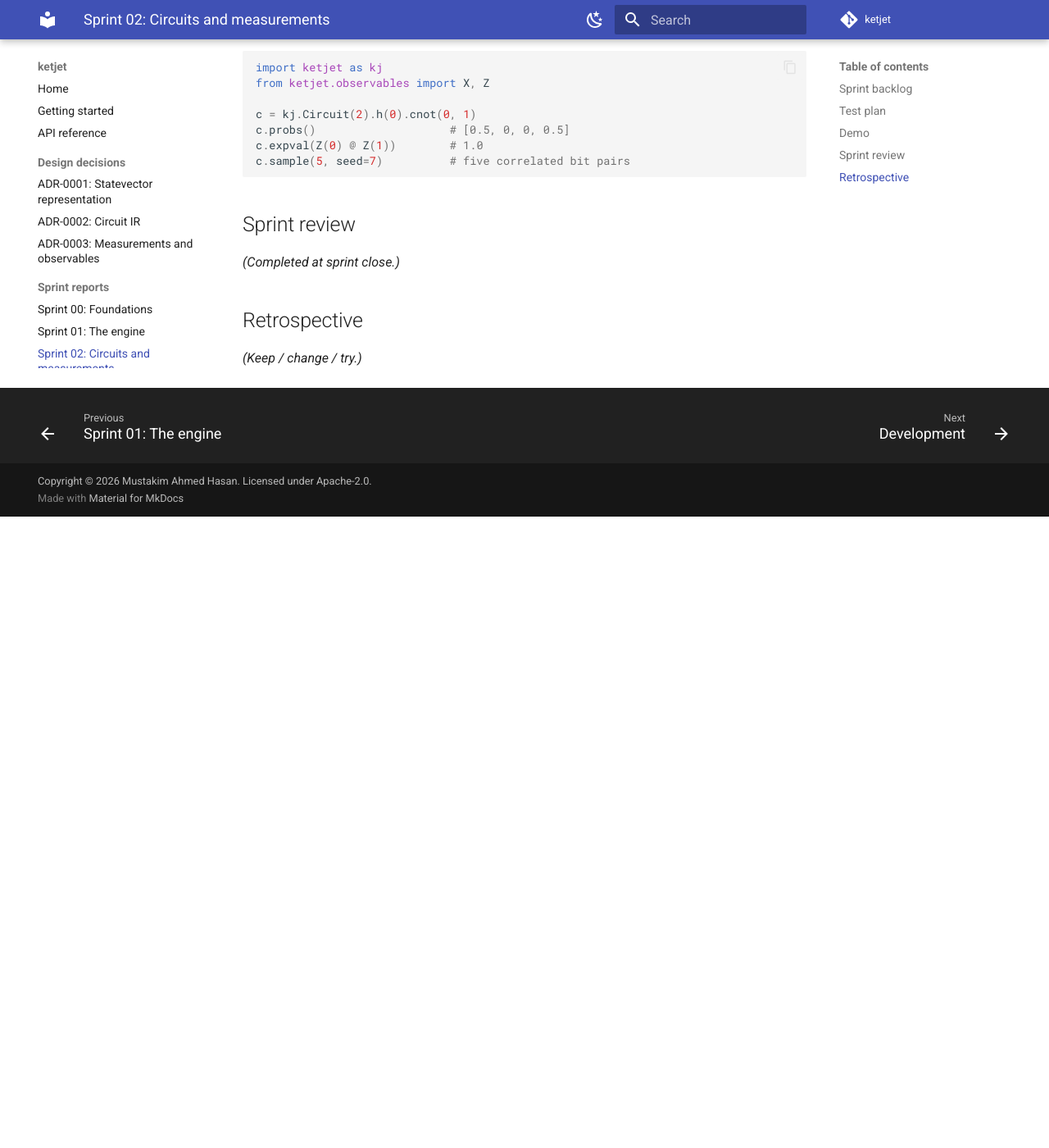
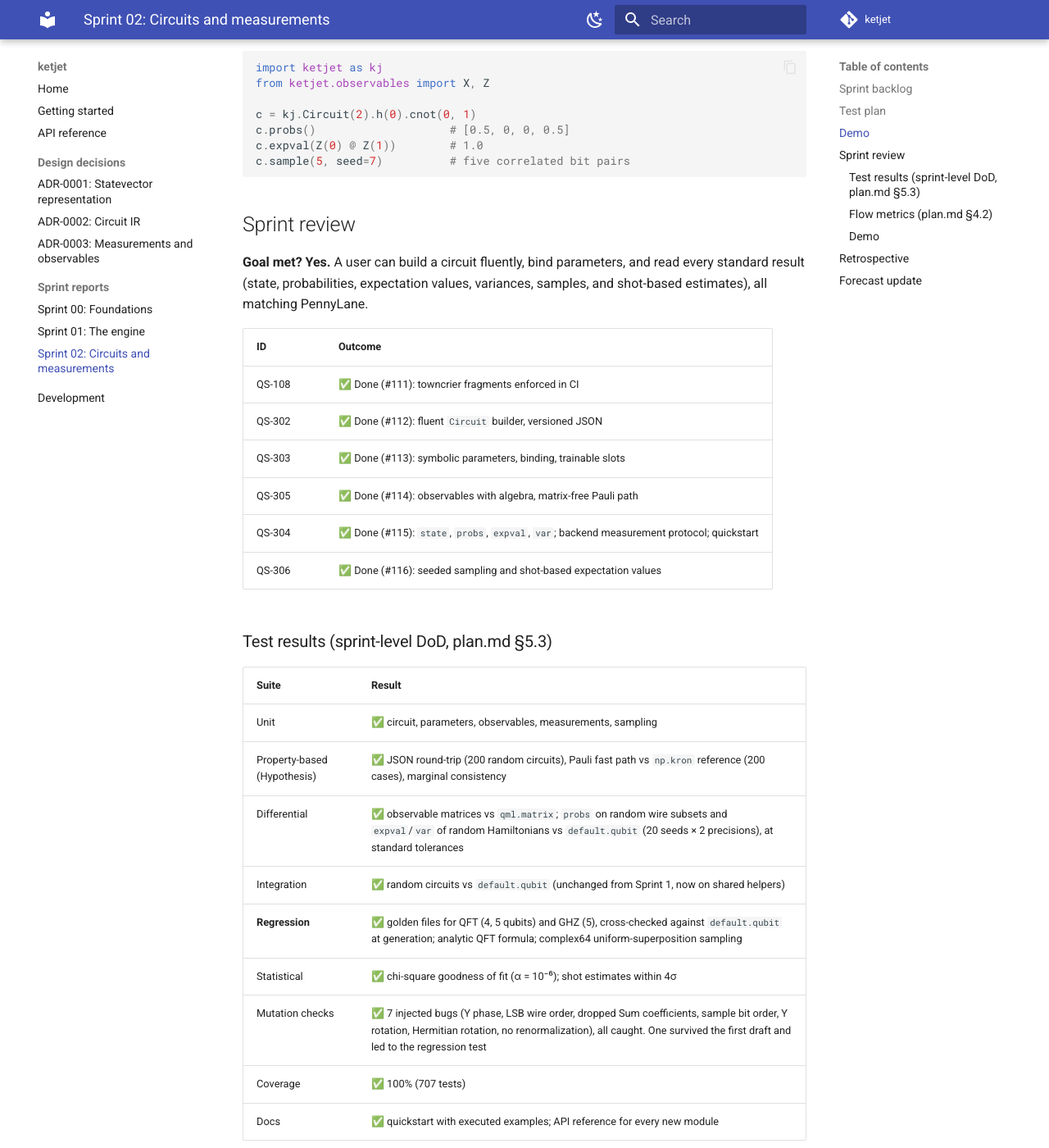
Before and after one commit to hasanahmed77/high-performance-differentiable-quantum-simulator, an MkDocs documentation site: the page built from docs/sprints/sprint-02.md, in a window 1280 px wide and 1400 px high, scrolled down 1770 px. Shown: the whole window at 82% size. Built offline with MkDocs 1.6.1 and Material for MkDocs 9.7.7, drawn with Linux system fonts in a browser that asks for light colours; nearby versions of some CDN libraries; comment, search, counter and statistics services are not loaded; before the commit the page ends 2400 px from its top, so only the background shows below that; some of the changed text lies outside the part shown.

Commit message:
docs: Sprint 02 review and retrospective (#117)
Co-authored-by: Claude Opus 5.5 <noreply@anthropic.com>

````diff
--- a/docs/sprints/sprint-02.md
+++ b/docs/sprints/sprint-02.md
@@ -11,12 +11,12 @@
 
 | ID | Story | Pts | Depends on | PR |
 |---|---|---|---|---|
-| QS-108 | Changelog fragments (towncrier) enforced in CI | 2 | n/a | PR A |
-| QS-302 | Fluent `Circuit` builder: repr, equality, serialization round-trip | 3 | n/a (ADR-0002 D6) | PR B |
-| QS-303 | Symbolic parameters, binding, trainable-parameter tracking | 3 | QS-302 | PR C |
-| QS-305 | Observables: Pauli strings, Hermitian, tensor products, Hamiltonians | 5 | ADR-0003 | PR D |
-| QS-304 | `state()`, `probs(wires)`, `expval(obs)`, `var(obs)`; backend protocol extended | 5 | QS-302, QS-305 | PR E |
-| QS-306 | `sample(shots, seed)` and shot-based expectation values | 3 | QS-304 | PR F |
+| QS-108 | Changelog fragments (towncrier) enforced in CI | 2 | n/a | #111 |
+| QS-302 | Fluent `Circuit` builder: repr, equality, serialization round-trip | 3 | n/a (ADR-0002 D6) | #112 |
+| QS-303 | Symbolic parameters, binding, trainable-parameter tracking | 3 | QS-302 | #113 |
+| QS-305 | Observables: Pauli strings, Hermitian, tensor products, Hamiltonians | 5 | ADR-0003 | #114 |
+| QS-304 | `state()`, `probs(wires)`, `expval(obs)`, `var(obs)`; backend protocol extended | 5 | QS-302, QS-305 | #115 |
+| QS-306 | `sample(shots, seed)` and shot-based expectation values | 3 | QS-304 | #116 |
 | | **Total** | **21** | | |
 
 **Sequencing:** ADR-0003 (this planning PR) must be approved before PR D. QS-108 goes first, so every later PR
@@ -47,8 +47,64 @@ c.sample(5, seed=7)          # five correlated bit pairs
 
 ## Sprint review
 
-*(Completed at sprint close.)*
+**Goal met? Yes.** A user can build a circuit fluently, bind parameters, and read every standard result
+(state, probabilities, expectation values, variances, samples, and shot-based estimates), all matching PennyLane.
+
+| ID | Outcome |
+|---|---|
+| QS-108 | ✅ Done (#111): towncrier fragments enforced in CI |
+| QS-302 | ✅ Done (#112): fluent `Circuit` builder, versioned JSON |
+| QS-303 | ✅ Done (#113): symbolic parameters, binding, trainable slots |
+| QS-305 | ✅ Done (#114): observables with algebra, matrix-free Pauli path |
+| QS-304 | ✅ Done (#115): `state`, `probs`, `expval`, `var`; backend measurement protocol; quickstart |
+| QS-306 | ✅ Done (#116): seeded sampling and shot-based expectation values |
+
+### Test results (sprint-level DoD, plan.md §5.3)
+
+| Suite | Result |
+|---|---|
+| Unit | ✅ circuit, parameters, observables, measurements, sampling |
+| Property-based (Hypothesis) | ✅ JSON round-trip (200 random circuits), Pauli fast path vs `np.kron` reference (200 cases), marginal consistency |
+| Differential | ✅ observable matrices vs `qml.matrix`; `probs` on random wire subsets and `expval`/`var` of random Hamiltonians vs `default.qubit` (20 seeds × 2 precisions), at standard tolerances |
+| Integration | ✅ random circuits vs `default.qubit` (unchanged from Sprint 1, now on shared helpers) |
+| **Regression** | ✅ golden files for QFT (4, 5 qubits) and GHZ (5), cross-checked against `default.qubit` at generation; analytic QFT formula; complex64 uniform-superposition sampling |
+| Statistical | ✅ chi-square goodness of fit (α = 10⁻⁶); shot estimates within 4σ |
+| Mutation checks | ✅ 7 injected bugs (Y phase, LSB wire order, dropped Sum coefficients, sample bit order, Y rotation, Hermitian rotation, no renormalization), all caught. One survived the first draft and led to the regression test |
+| Coverage | ✅ 100% (707 tests) |
+| Docs | ✅ quickstart with executed examples; API reference for every new module |
+
+### Flow metrics (plan.md §4.2)
+
+| Metric | Value |
+|---|---|
+| Throughput | 21 of 21 points, 6 of 6 stories (Sprint 0: 16, Sprint 1: 18) |
+| Sprint duration | 2026-11-10 (same day) |
+| WIP limits | Held: at most 2 PRs in review |
+| Escaped defects | 0 |
+
+### Demo
+
+```python
+import ketjet as kj
+from ketjet.observables import X, Z
+
+bell = kj.Circuit(2).h(0).cnot(0, 1)
+bell.probs()                              # [0.5, 0, 0, 0.5]
+bell.expval(Z(0) @ Z(1))                  # 1.0
+bell.sample(5, seed=7)                    # [[1,1],[1,1],[1,1],[0,0],[0,0]]
+bell.expval(X(0), shots=10_000, seed=7)   # -0.0034 (exact: 0)
+```
 
 ## Retrospective
 
-*(Keep / change / try.)*
+| Keep | Change | Try |
+|---|---|---|
+| **Make surviving mutants into tests.** The "no renormalization" mutant survived, and finding an input that really exercises the path uncovered a real crash (complex64 uniform superpositions are rejected by NumPy's sampler) | **Don't loosen tolerances, even in a draft.** A first draft used 10× tolerances; the standard ones were enough | Run `mutmut` nightly instead of hand-written mutants (carried over from Sprint 1) |
+| **Golden files that cross-check themselves** against an independent simulator before writing | **`gh pr create`/`edit` hang or fail on this repo** (Projects-classic API); create and edit PRs through the REST API | Batch board updates in one GraphQL request (done: `board.py`), and keep retrying flaky network calls instead of waiting |
+| Executing every docs snippet before committing: it caught a quickstart example that printed the same value for every parameter | Order merges code-first, docs-second, so the cheap docs CI is the one that re-runs after a rebase | |
+
+## Forecast update
+
+Throughput over three sprints: 16, 18 and 21 points (mean 18.3). 266 points remain across Sprints 3–16, which is
+about 14.5 sprints at the current pace, consistent with the 14 sprints planned. Sprint 3 (differentiation, 23 points)
+is the first sprint above the mean; split stories if review wait grows.
````
Also changed, not shown: other parts of docs/sprints/sprint-02.md (+1 -1 lines).
